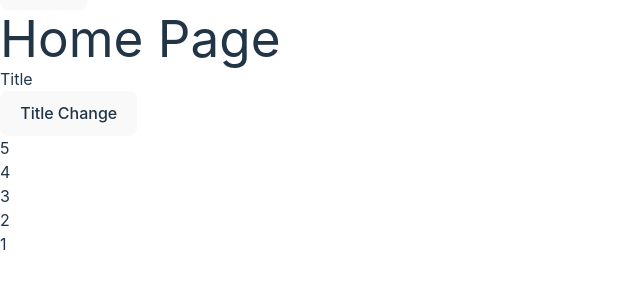
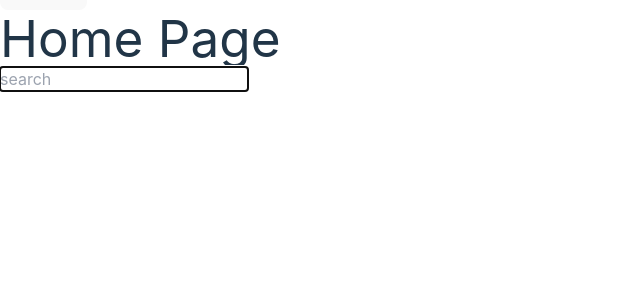
Before and after one commit to MustafaBasoglu/siemens-advance-react, a React (Vite) app: page / in a window 1280 px wide. Shown: the part 359-648 px from the top of the page, without its empty margins (0-640 px from the left). Built offline with nearby package versions, Linux system fonts and the light colour scheme.

Commit message:
debounce start code

```diff
--- a/package.json
+++ b/package.json
@@ -11,12 +11,14 @@
   },
   "dependencies": {
     "@reduxjs/toolkit": "^2.2.5",
+    "axios": "^1.6.8",
     "formik": "^2.4.6",
     "react": "^18.2.0",
     "react-dom": "^18.2.0",
     "react-redux": "^9.1.2",
     "react-router-dom": "^6.23.1",
     "react-toastify": "^10.0.5",
+    "swr": "^2.2.5",
     "yup": "^1.4.0"
   },
   "devDependencies": {
--- /dev/null
+++ b/src/api/wikiApi.jsx
@@ -0,0 +1,25 @@
+import axios from "axios";
+
+const wikiApi = axios.create({
+  baseURL: "https://en.wikipedia.org/w/api.php",
+});
+
+export const getWikiSearchResults = async (searchTerm) => {
+  const response = await wikiApi.request({
+    params: {
+      action: "query",
+      generator: "search",
+      gsrsearch: searchTerm,
+      gsrlimit: 20,
+      prop: "pageimages|extracts",
+      exchars: 100,
+      exintro: true,
+      explaintext: true,
+      exlimit: "max",
+      format: "json",
+      origin: "*",
+    },
+  });
+
+  return response.data;
+};
--- /dev/null
+++ b/src/components/Item.jsx
@@ -0,0 +1,23 @@
+import PropTypes from "prop-types";
+
+const Item = ({ result }) => {
+
+  const itemTextCol = () => (
+    <div className="item-column">
+      <h2>
+        <a href="">{result.title}</a>
+      </h2>
+      <p>{result.extract}</p>
+    </div>
+  );
+
+  const content = (<article>{itemTextCol()}</article>);
+
+  return content;
+};
+
+Item.propTypes = {
+  result: PropTypes.object,
+};
+
+export default Item;
--- a/src/components/List.jsx
+++ b/src/components/List.jsx
@@ -1,25 +1,37 @@
 import PropTypes from "prop-types";
-import { useMemo } from "react";
+import useSWR from "swr";
+import { getWikiSearchResults } from "../api/wikiApi";
+import Item from "./Item";
 
-const List = ({ items }) => {
-  const sortedItems = useMemo(() => {
-    console.log("list çalıştı!");
-    return items.sort((a, b) => b - a);
-  }, [items]);
+const List = ({ searchTerm }) => {
+  const { isLoading, error, data } = useSWR(
+    searchTerm ? searchTerm : null,
+    getWikiSearchResults
+  );
 
-  const listItems = sortedItems;
+  if (data) {
+    console.log(Object.values(data?.query?.pages));
+  }
 
-  return (
-    <ul>
-      {listItems.map((item) => (
-        <li key={item}>{item}</li>
-      ))}
-    </ul>
-  );
+  let content;
+  if (isLoading) content = <p>Loading...</p>;
+  else if (error) content = <p>{error.message}</p>;
+  else if (data?.query?.pages) {
+    const results = data?.query?.pages;
+    content = (
+      <ul>
+        {Object.values(results).map((result) => {
+          return <Item key={result.pageid} result={result} />;
+        })}
+      </ul>
+    );
+  }
+
+  return content;
 };
 
 List.propTypes = {
-  items: PropTypes.array,
+  searchTerm: PropTypes.string,
 };
 
 export default List;
--- /dev/null
+++ b/src/components/UI/SearchInput.jsx
@@ -0,0 +1,20 @@
+import PropTypes from "prop-types";
+
+const SearchInput = ({ searchValue, setSearchValue }) => {
+  return (
+    <input
+      type="text"
+      className="search-input"
+      placeholder="search"
+      autoFocus
+      value={searchValue}
+      onChange={(e) => setSearchValue(e.target.value)}
+    />
+  );
+};
+
+SearchInput.propTypes = {
+  searchValue: PropTypes.string,
+  setSearchValue: PropTypes.func,
+};
+export default SearchInput;
--- a/src/pages/HomePage.jsx
+++ b/src/pages/HomePage.jsx
@@ -1,24 +1,15 @@
-import { useCallback, useMemo, useState } from "react";
-import Button from "../components/UI/Button";
+import { useState } from "react";
 import List from "../components/List";
+import SearchInput from "../components/UI/SearchInput";
 
 const HomePage = () => {
-  const [title, setTitle] = useState("Title");
-
-  console.log("HomePage çalıştı!");
-
-  const changeTitleHandler = useCallback(() => {
-    setTitle("Title Changed!");
-  }, []);
-
-  const listItems = useMemo(() => [1, 2, 3, 4, 5], []);
+  const [searchValue, setSearchValue] = useState("");
 
   return (
     <div className="home-page">
       <h1>Home Page</h1>
-      <p>{title}</p>
-      <Button onClick={changeTitleHandler}>Title Change</Button>
-      <List items={listItems} />
+      <SearchInput searchValue={searchValue} setSearchValue={setSearchValue} />
+      <List searchTerm={searchValue} />
     </div>
   );
 };
```
Also changed, not shown: 1 other file (tests, documents, lock files or other folders).
